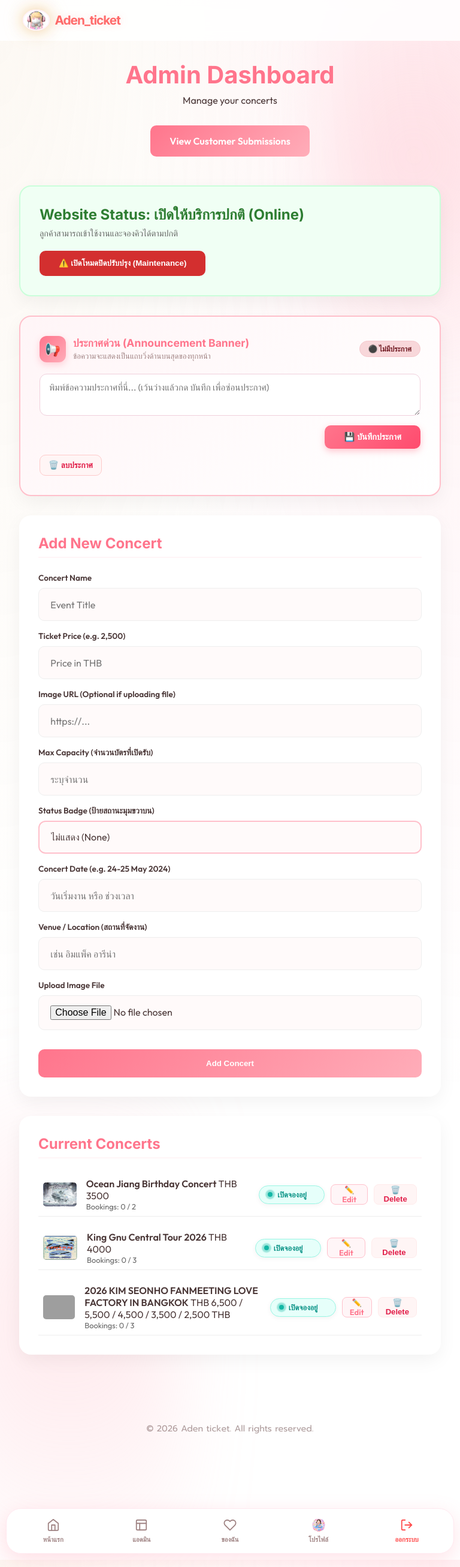
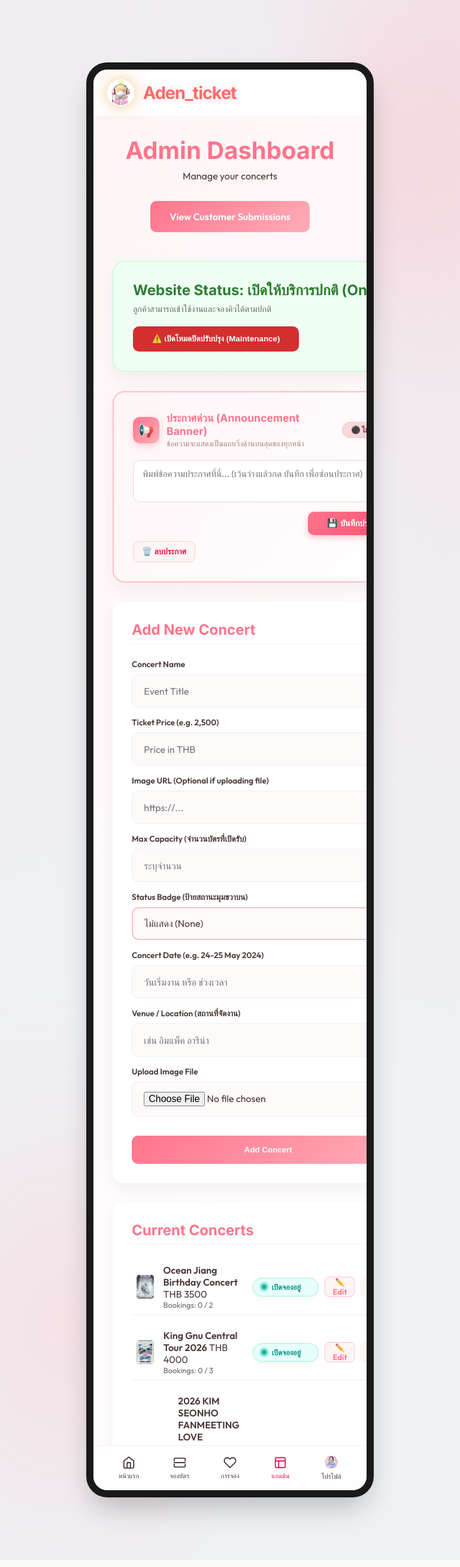
Before and after one commit to Adenupdate/test, a Flask app: page /admin in a window 768 px wide. Shown: the whole page at 60% size. Run offline with Flask 3, Linux system fonts and the light colour scheme; a user stored in the database is signed in; data comes from the database, SQL or seed files in the repository; grey boxes are pictures that could not be loaded.

Commit message:
Add files via upload

```diff
--- a/templates/base.html
+++ b/templates/base.html
@@ -10,6 +10,7 @@
 
 <body>
 
+    <div class="app-container">
         {% if announcement %}
         <div class="announcement-banner">
             <div class="banner-content">
@@ -22,64 +23,18 @@
             </div>
         </div>
         {% endif %}
-    <nav>
+
+        <nav class="top-nav">
             <a href="/" class="brand-name">
                 <img src="{{ url_for('static', filename='images/logo.jpg') }}"
                     onerror="this.src='https://api.dicebear.com/7.x/adventurer/svg?seed=Adenticket'" alt="Logo"
                     class="brand-logo">
                 Aden_ticket
             </a>
-        <ul class="nav-links">
-            <li>
-                <a href="/" class="nav-btn">
-                    <svg viewBox="0 0 24 24" width="20" height="20" fill="none" stroke="currentColor" stroke-width="2" stroke-linecap="round" stroke-linejoin="round"><path d="M3 9l9-7 9 7v11a2 2 0 0 1-2 2H5a2 2 0 0 1-2-2z"></path><polyline points="9 22 9 12 15 12 15 22"></polyline></svg>
-                    <span class="nav-text">หน้าแรก</span>
-                </a>
-            </li>
-            {% if current_user.is_authenticated %}
-                {% if current_user.is_actually_admin %}
-                <li>
-                    <a href="{{ url_for('admin') }}" class="nav-btn">
-                        <svg viewBox="0 0 24 24" width="20" height="20" fill="none" stroke="currentColor" stroke-width="2" stroke-linecap="round" stroke-linejoin="round"><rect x="3" y="3" width="18" height="18" rx="2" ry="2"></rect><line x1="3" y1="9" x2="21" y2="9"></line><line x1="9" y1="21" x2="9" y2="9"></line></svg>
-                        <span class="nav-text">แอดมิน</span>
-                    </a>
-                </li>
-                {% else %}
-                <li>
-                    <a href="{{ url_for('concerts_page') }}" class="nav-btn">
-                        <svg viewBox="0 0 24 24" width="20" height="20" fill="none" stroke="currentColor" stroke-width="2" stroke-linecap="round" stroke-linejoin="round"><path d="M2 9V6a2 2 0 0 1 2-2h16a2 2 0 0 1 2 2v3"></path><path d="M2 15v3a2 2 0 0 0 2 2h16a2 2 0 0 0 2-2v-3"></path><line x1="2" y1="12" x2="22" y2="12"></line></svg>
-                        <span class="nav-text">จองบัตร</span>
-                    </a>
-                </li>
-                {% endif %}
-                <li>
-                    <a href="{{ url_for('my_bookings') }}" class="nav-btn">
-                        <svg viewBox="0 0 24 24" width="20" height="20" fill="none" stroke="currentColor" stroke-width="2" stroke-linecap="round" stroke-linejoin="round"><path d="M20.84 4.61a5.5 5.5 0 0 0-7.78 0L12 5.67l-1.06-1.06a5.5 5.5 0 0 0-7.78 7.78l1.06 1.06L12 21.23l7.78-7.78 1.06-1.06a5.5 5.5 0 0 0 0-7.78z"></path></svg>
-                        <span class="nav-text">ของฉัน</span>
-                    </a>
-                </li>
-                <li>
-                    <a href="#" onclick="openProfileModal(); return false;" class="nav-btn user-nav-btn">
-                        <img src="{{ url_for('static', filename=current_user.profile_image if current_user.profile_image else 'images/profile_default.jpg') }}" style="width: 22px; height: 22px; border-radius: 50%; object-fit: cover; margin-bottom: 2px;">
-                        <span class="nav-text">โปรไฟล์</span>
-                    </a>
-                </li>
-                <li>
-                    <a href="{{ url_for('logout') }}" class="nav-btn logout-btn">
-                        <svg viewBox="0 0 24 24" width="20" height="20" fill="none" stroke="currentColor" stroke-width="2" stroke-linecap="round" stroke-linejoin="round"><path d="M9 21H5a2 2 0 0 1-2-2V5a2 2 0 0 1 2-2h4"></path><polyline points="16 17 21 12 16 7"></polyline><line x1="21" y1="12" x2="9" y2="12"></line></svg>
-                        <span class="nav-text">ออกระบบ</span>
-                    </a>
-                </li>
-            {% else %}
-                <li>
-                    <a href="{{ url_for('login') }}" class="nav-btn">
-                        <svg viewBox="0 0 24 24" width="20" height="20" fill="none" stroke="currentColor" stroke-width="2" stroke-linecap="round" stroke-linejoin="round"><path d="M15 3h4a2 2 0 0 1 2 2v14a2 2 0 0 1-2 2h-4"></path><polyline points="10 17 15 12 10 7"></polyline><line x1="15" y1="12" x2="3" y2="12"></line></svg>
-                        <span class="nav-text">เข้าสู่ระบบ</span>
-                    </a>
-                </li>
-            {% endif %}
-        </ul>
         </nav>
+
+        <main id="main-scroll">
+
 
     {% with messages = get_flashed_messages(with_categories=true) %}
     {% if messages %}
@@ -159,179 +114,173 @@
     </div>
 
     <style>
-        /* Navbar Capsule Design */
+        /* Modern App Frame Layout */
+        body {
+            margin: 0;
+            padding: 0;
+            height: 100vh;
+            overflow: hidden;
+            display: flex;
+            justify-content: center;
+            align-items: center;
+            background: #f8f9fa;
+        }
+
+        .app-container {
+            width: 100%;
+            max-width: 480px; /* Constrain like mobile app */
+            height: 100vh;
+            background: #fff;
+            display: flex;
+            flex-direction: column;
+            position: relative;
+            box-shadow: 0 0 20px rgba(0,0,0,0.05);
+            overflow: hidden;
+        }
+
+        main#main-scroll {
+            flex: 1;
+            overflow-y: auto;
+            -webkit-overflow-scrolling: touch;
+            padding: 0 0 20px 0;
+            background: linear-gradient(135deg, var(--soft-pink) 0%, var(--pure-white) 100%);
+        }
+
+        /* Top Nav Styling */
+        .top-nav {
+            background: var(--glass);
+            backdrop-filter: blur(10px);
+            -webkit-backdrop-filter: blur(10px);
+            padding: 1rem 1.5rem;
+            border-bottom: 1px solid rgba(255, 117, 140, 0.1);
+            z-index: 1000;
+        }
+
+        /* Bottom Nav Styling */
+        .bottom-nav {
+            height: 75px;
+            background: rgba(255, 255, 255, 0.9);
+            backdrop-filter: blur(15px);
+            -webkit-backdrop-filter: blur(15px);
+            border-top: 1px solid rgba(255, 117, 140, 0.15);
+            display: flex;
+            align-items: center;
+            justify-content: space-around;
+            padding-bottom: env(safe-area-inset-bottom);
+            z-index: 1000;
+        }
+
         .nav-links {
-            position: absolute;
-            left: 50%;
-            transform: translateX(-50%);
             display: flex;
-            gap: 4px !important;
-            background: #fff;
-            border: 1px solid #f0d0dc;
-            padding: 4px 6px;
-            border-radius: 50px;
-            box-shadow: 0 4px 15px rgba(255, 117, 140, 0.08);
+            width: 100%;
+            justify-content: space-around;
+            align-items: center;
+            list-style: none;
+            padding: 0 10px;
             margin: 0;
-            list-style: none;
-            z-index: 1001;
+        }
+
+        .nav-links li {
+            flex: 1;
+            text-align: center;
         }
 
         .nav-btn {
             display: flex;
+            flex-direction: column;
             align-items: center;
-            gap: 6px;
-            padding: 8px 16px;
-            border-radius: 40px;
+            justify-content: center;
             text-decoration: none;
-            color: #666;
+            color: #8c6b78;
             font-weight: 600;
+            gap: 4px;
             transition: all 0.2s ease;
-        }
-
-        .nav-btn:hover {
-            background: #fff0f3;
-            color: var(--deep-pink);
-        }
-
-        .nav-btn.nav-admin-btn {
-            color: var(--deep-pink);
-        }
-
-        .nav-btn.nav-admin-btn:hover {
-            background: #fce7f3;
-        }
-
-        .nav-btn.logout-btn {
-            color: #888;
-        }
-
-        .nav-btn.logout-btn:hover {
-            background: #f1f5f9;
-            color: #ef4444;
-        }
-
-        /* 📱 ULTRA PREMIUM MOBILE NAVIGATION (FORCED) */
-        /* 📱 MOBILE APP-STYLE TAB BAR (MATCHING USER SCREENSHOT) */
-        @media (max-width: 1024px) {
-            /* Force labels to show */
-            .nav-links .nav-text {
-                display: block !important;
-                visibility: visible !important;
-                opacity: 1 !important;
-                font-size: 0.7rem !important;
-                font-weight: 700 !important;
-                margin-top: 4px !important;
-                color: inherit !important;
-                text-align: center !important;
-            }
-
-            .brand-name { font-size: 1.3rem !important; display: flex !important; align-items: center !important; gap: 8px !important; }
-            .brand-logo {
-                width: 35px !important;
-                height: 35px !important;
-                border-radius: 50% !important;
-                object-fit: cover !important;
-                border: 2px solid #ffe8ef !important;
-            }
-
-            .nav-links {
-                position: fixed !important;
-                bottom: 10px !important;
-                top: auto !important;
-                left: 10px !important;
-                right: 10px !important;
-                transform: none !important;
-                display: flex !important;
-                flex-direction: row !important;
-                width: calc(100% - 20px) !important;
-                max-width: none !important;
-                background: #ffffff !important;
-                border-top: 1px solid #ffe8ef !important;
-                border-left: 1px solid #ffe8ef !important;
-                border-right: 1px solid #ffe8ef !important;
-                border-bottom: 1px solid #ffe8ef !important;
-                border-radius: 25px !important;
-                padding: 10px 5px !important;
-                box-shadow: 0 10px 35px rgba(255, 117, 140, 0.2) !important;
-                z-index: 2147483647 !important;
-                justify-content: space-around !important;
-                align-items: center !important;
-                margin: 0 auto !important;
-                gap: 2px !important;
-                list-style: none !important;
-            }
-
-            .nav-links li {
-                flex: 1 !important;
-                display: flex !important;
-                justify-content: center !important;
-            }
-
-            .nav-btn {
-                display: flex !important;
-                flex-direction: column !important;
-                align-items: center !important;
-                justify-content: center !important;
-                padding: 6px 2px !important;
-                border-radius: 16px !important;
-                color: #a08484 !important; /* Dusty Rose color */
-                text-decoration: none !important;
-                width: 100% !important;
-                transition: all 0.2s !important;
-                background: transparent !important;
-                height: auto !important;
-                gap: 0 !important;
-            }
-
-            /* Active state effect like in screenshot */
-            .nav-btn:active, .nav-btn:hover {
-                background: #fff0f3 !important;
-                color: #ff4d6d !important;
+            font-size: 0.7rem;
         }
 
         .nav-btn svg {
-                width: 22px !important;
-                height: 22px !important;
-                margin-bottom: 2px !important;
+            width: 22px;
+            height: 22px;
+            stroke-width: 2;
         }
 
-            .logout-btn {
-                color: #ff4d4d !important;
+        .nav-btn:active, .nav-btn.active {
+            color: #e01e5a;
         }
 
-            .user-nav-frame {
-                width: 100% !important;
-                height: auto !important;
-                padding: 6px 2px !important;
-                flex-direction: column !important;
-                background: transparent !important;
-                border: none !important;
-                box-shadow: none !important;
-                gap: 0 !important;
-            }
-            .user-nav-frame img {
-                width: 22px !important;
-                height: 22px !important;
-                border-radius: 50% !important;
-                margin-bottom: 2px !important;
-            }
-            .user-name-glow, .rank-badge, .user-nav-frame div[style*="font-size: 0.65rem"] {
-                display: none !important;
+        .nav-text {
+            display: block;
         }
 
+        @media (min-width: 481px) {
             body {
-                padding-bottom: 100px !important;
+                background-color: #f0f2f5;
+                background-image:
+                    radial-gradient(at 0% 0%, rgba(255, 192, 203, 0.1) 0px, transparent 50%),
+                    radial-gradient(at 100% 0%, rgba(255, 117, 140, 0.1) 0px, transparent 50%);
+            }
+            .app-container {
+                height: 92vh;
+                border-radius: 35px;
+                border: 12px solid #1a1a1a; /* Sleek Phone frame */
+                box-shadow: 0 25px 50px -12px rgba(0, 0, 0, 0.25);
             }
         }
     </style>
 
-    <main>
+
             {% block content %}{% endblock %}
+
+            <div style="text-align: center; padding: 2rem 0 40px; color: #8c7373; font-size: 0.9rem; font-family: 'Prompt', sans-serif; opacity: 0.7;">
+                <p>&copy; 2026 Aden ticket. All rights reserved.</p>
+            </div>
         </main>
 
-    <div
-        style="text-align: center; padding: 2rem 0 120px; color: #8c7373; font-size: 0.9rem; font-family: 'Prompt', sans-serif; opacity: 0.7;">
-        <p>&copy; 2026 Aden ticket. All rights reserved.</p>
+        <nav class="bottom-nav">
+            <ul class="nav-links">
+                <li>
+                    <a href="/" class="nav-btn">
+                        <svg viewBox="0 0 24 24" fill="none" stroke="currentColor" stroke-width="2" stroke-linecap="round" stroke-linejoin="round"><path d="M3 9l9-7 9 7v11a2 2 0 0 1-2 2H5a2 2 0 0 1-2-2z"></path><polyline points="9 22 9 12 15 12 15 22"></polyline></svg>
+                        <span class="nav-text">หน้าแรก</span>
+                    </a>
+                </li>
+                <li>
+                    <a href="{{ url_for('concerts_page') }}" class="nav-btn">
+                        <svg viewBox="0 0 24 24" fill="none" stroke="currentColor" stroke-width="2" stroke-linecap="round" stroke-linejoin="round"><path d="M2 9V6a2 2 0 0 1 2-2h16a2 2 0 0 1 2 2v3"></path><path d="M2 15v3a2 2 0 0 0 2 2h16a2 2 0 0 0 2-2v-3"></path><line x1="2" y1="12" x2="22" y2="12"></line></svg>
+                        <span class="nav-text">จองบัตร</span>
+                    </a>
+                </li>
+                {% if current_user.is_authenticated %}
+                    <li>
+                        <a href="{{ url_for('my_bookings') }}" class="nav-btn">
+                            <svg viewBox="0 0 24 24" fill="none" stroke="currentColor" stroke-width="2" stroke-linecap="round" stroke-linejoin="round"><path d="M20.84 4.61a5.5 5.5 0 0 0-7.78 0L12 5.67l-1.06-1.06a5.5 5.5 0 0 0-7.78 7.78l1.06 1.06L12 21.23l7.78-7.78 1.06-1.06a5.5 5.5 0 0 0 0-7.78z"></path></svg>
+                            <span class="nav-text">การจอง</span>
+                        </a>
+                    </li>
+                    {% if current_user.is_actually_admin %}
+                    <li>
+                        <a href="{{ url_for('admin') }}" class="nav-btn">
+                            <svg viewBox="0 0 24 24" fill="none" stroke="currentColor" stroke-width="2" stroke-linecap="round" stroke-linejoin="round"><rect x="3" y="3" width="18" height="18" rx="2" ry="2"></rect><line x1="3" y1="9" x2="21" y2="9"></line><line x1="9" y1="21" x2="9" y2="9"></line></svg>
+                            <span class="nav-text">แอดมิน</span>
+                        </a>
+                    </li>
+                    {% endif %}
+                    <li>
+                        <a href="#" onclick="openProfileModal(); return false;" class="nav-btn user-nav-btn">
+                            <img src="{{ url_for('static', filename=current_user.profile_image if current_user.profile_image else 'images/profile_default.jpg') }}" style="width: 22px; height: 22px; border-radius: 50%; object-fit: cover; margin-bottom: 2px;">
+                            <span class="nav-text">โปรไฟล์</span>
+                        </a>
+                    </li>
+                {% else %}
+                    <li>
+                        <a href="{{ url_for('login') }}" class="nav-btn">
+                            <svg viewBox="0 0 24 24" fill="none" stroke="currentColor" stroke-width="2" stroke-linecap="round" stroke-linejoin="round"><path d="M15 3h4a2 2 0 0 1 2 2v14a2 2 0 0 1-2 2h-4"></path><polyline points="10 17 15 12 10 7"></polyline><line x1="15" y1="12" x2="3" y2="12"></line></svg>
+                            <span class="nav-text">เข้าสู่ระบบ</span>
+                        </a>
+                    </li>
+                {% endif %}
+            </ul>
+        </nav>
     </div>
 
 
@@ -393,8 +342,13 @@
                         placeholder="กำลังคิดอะไรอยู่?"
                         style="width: 100%; padding: 10px 15px; border-radius: 12px; border: 1.5px solid #eee; font-family: inherit; font-size: 0.95rem;">
                 </div>
-                <button type="submit" class="submit-btn" style="border-radius: 12px; padding: 12px;">บันทึกข้อมูล
-                    (Save)</button>
+                <div class="form-group" style="margin-top: 2rem;">
+                    <button type="submit" class="submit-btn" style="border-radius: 12px; padding: 12px; margin-bottom: 10px;">บันทึกข้อมูล (Save)</button>
+                    <a href="{{ url_for('logout') }}" class="submit-btn" style="border-radius: 12px; padding: 12px; background: #f1f5f9; color: #ef4444; text-decoration: none; display: flex; align-items: center; justify-content: center; box-shadow: none; border: 1px solid #e2e8f0; font-size: 0.95rem;">
+                        <svg viewBox="0 0 24 24" width="18" height="18" fill="none" stroke="currentColor" stroke-width="2" stroke-linecap="round" stroke-linejoin="round" style="margin-right: 8px;"><path d="M9 21H5a2 2 0 0 1-2-2V5a2 2 0 0 1 2-2h4"></path><polyline points="16 17 21 12 16 7"></polyline><line x1="21" y1="12" x2="9" y2="12"></line></svg>
+                        ออกจากระบบ (Logout)
+                    </a>
+                </div>
             </form>
         </div>
     </div>
@@ -601,54 +555,18 @@
         });
     </script>
     <script>
-        /* Force Mobile Menu to Bottom - The Ultimate Fix */
-        function applyMobileNav() {
-            const isMobile = window.innerWidth <= 1024;
-            const navLinks = document.querySelector('.nav-links');
+        // Set active state on bottom nav
+        document.addEventListener('DOMContentLoaded', function() {
+            const currentPath = window.location.pathname;
+            const navLinks = document.querySelectorAll('.nav-btn');
+            navLinks.forEach(link => {
+                if (link.getAttribute('href') === currentPath) {
+                    link.classList.add('active');
+                }
+            });
+        });
+    </script>
 
-            if (isMobile && navLinks) {
-                // Move to end of body to avoid any parent clipping
-                if (navLinks.parentElement !== document.body) {
-                    document.body.appendChild(navLinks);
-                }
-
-                // Force styles via JS to be sure
-                Object.assign(navLinks.style, {
-                    position: 'fixed',
-                    bottom: '10px',
-                    left: '10px',
-                    right: '10px',
-                    width: 'calc(100% - 20px)',
-                    display: 'flex',
-                    flexDirection: 'row',
-                    justifyContent: 'space-around',
-                    zIndex: '2147483647',
-                    background: '#ffffff',
-                    padding: '8px 5px',
-                    borderRadius: '24px',
-                    border: '1px solid #ffe8ef',
-                    boxShadow: '0 8px 30px rgba(255, 117, 140, 0.15)',
-                    listStyle: 'none',
-                    margin: '0 auto',
-                    alignItems: 'center'
-                });
-
-                document.body.style.paddingBottom = '100px';
-            } else if (!isMobile && navLinks) {
-                // On desktop, if we moved it, move it back (or just refresh)
-                const nav = document.querySelector('nav');
-                if (nav && navLinks.parentElement === document.body) {
-                    nav.appendChild(navLinks);
-                    navLinks.style = ''; // Clear forced styles
-                }
-            }
-        }
-
-        window.addEventListener('load', applyMobileNav);
-        window.addEventListener('resize', applyMobileNav);
-        // Also run every 1 second for a few times just in case of slow rendering
-        for(let i=1; i<=3; i++) setTimeout(applyMobileNav, i*1000);
-    </script>
 </body>
 
 </html>
```
Lines whose indentation alone changed are shown as unchanged.
